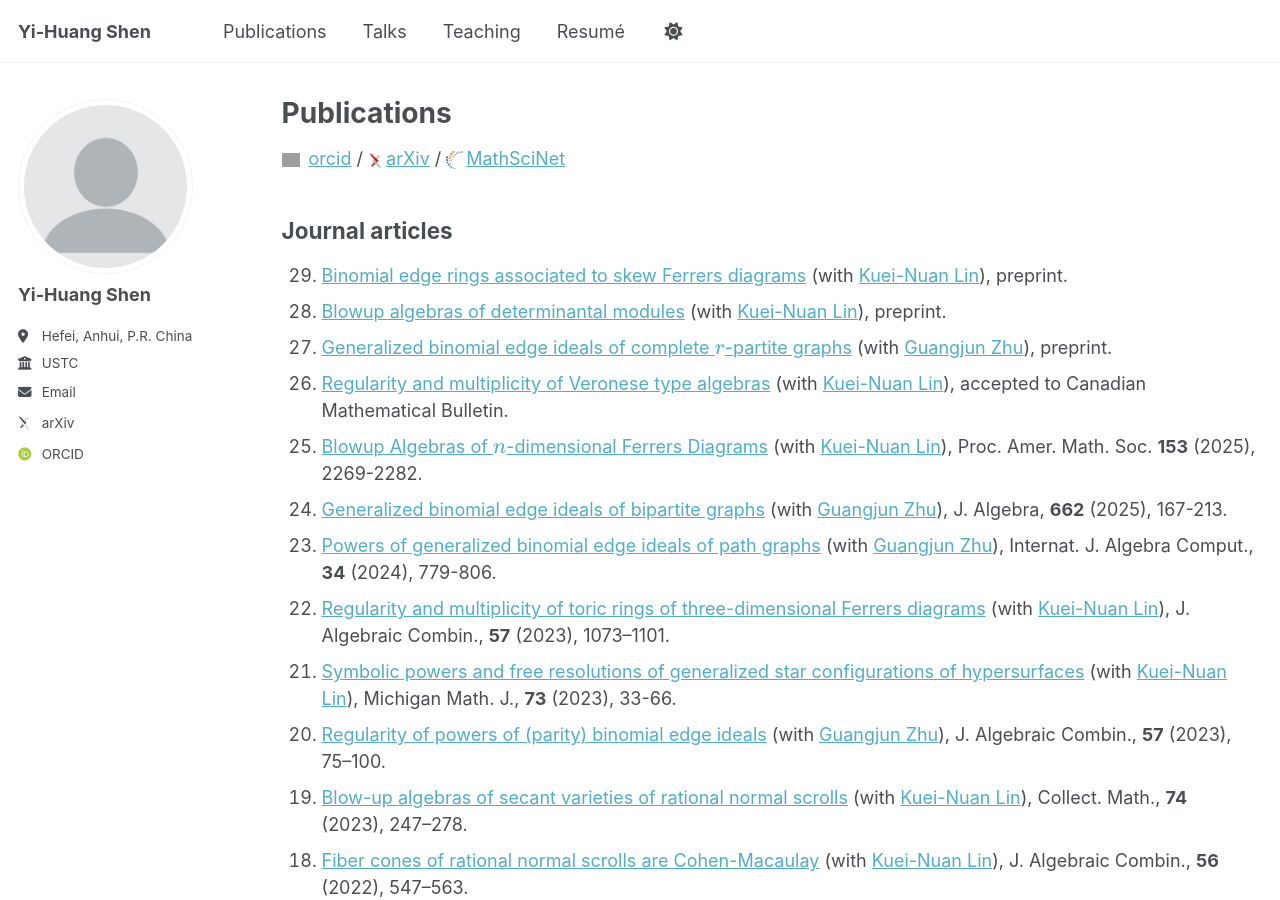
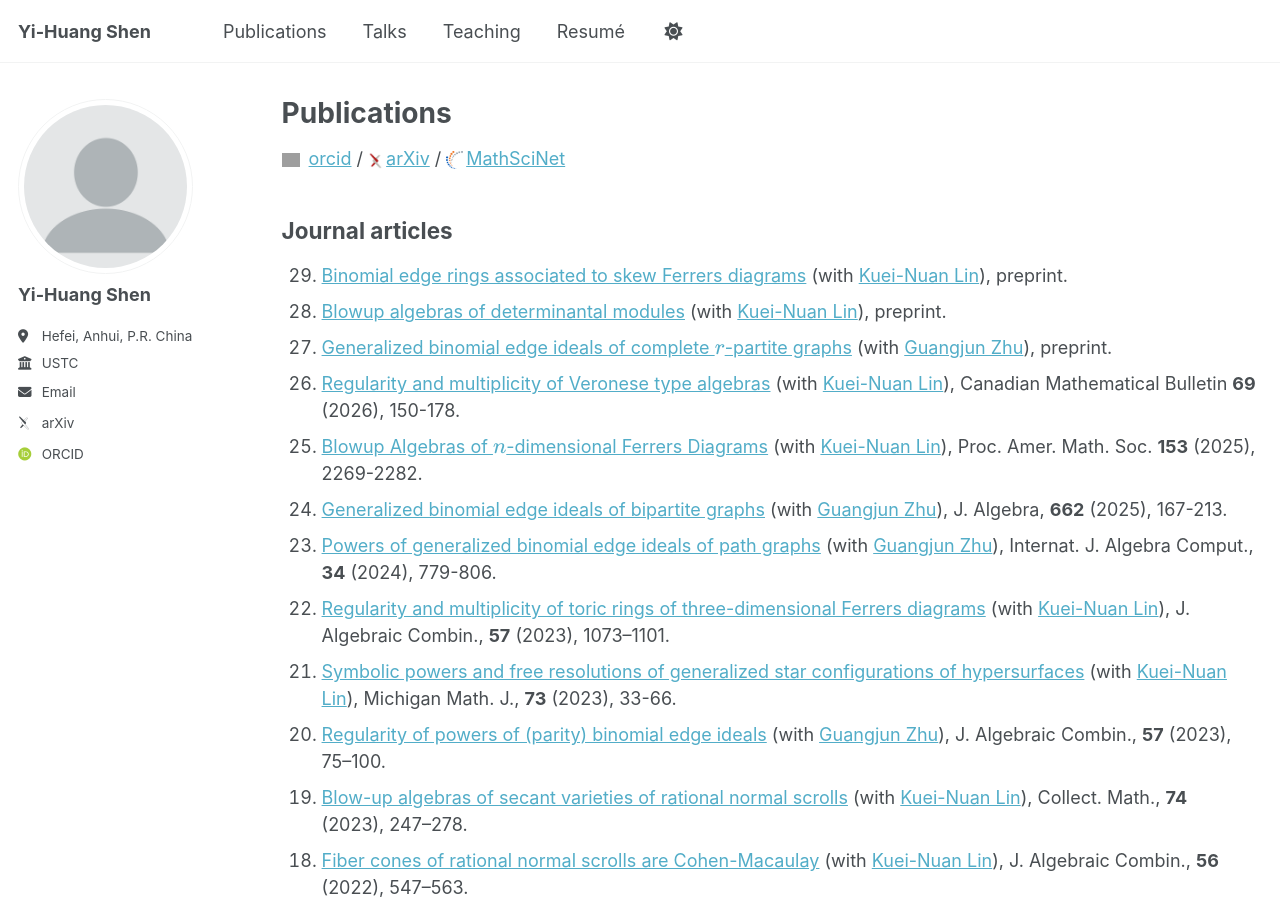
Before and after one commit to YiHuangShen-USTC/YiHuangShen-USTC.github.io, a Jekyll site: the page built from _pages/publications.md, in a window 1280 px wide and 900 px high. Built offline with Jekyll 4.4.1, drawn with Linux system fonts in a browser that asks for light colours; some web fonts are replaced; a script that is not in the unit is left out; grey boxes are pictures that could not be loaded.

Commit message:
Update publications.md

```diff
--- a/_pages/publications.md
+++ b/_pages/publications.md
@@ -14,7 +14,7 @@ author_profile: true
 <li><a href="http://arxiv.org/abs/2508.20364">Binomial edge rings associated to skew Ferrers diagrams</a> (with <a href="https://sites.psu.edu/kul20/">Kuei-Nuan Lin</a>), preprint.  </li>
 <li><a href="https://arxiv.org/abs/2408.01903">Blowup algebras of determinantal modules</a> (with <a href="https://sites.psu.edu/kul20/">Kuei-Nuan Lin</a>), preprint.  </li>
 <li><a href="https://arxiv.org/abs/2312.11807">Generalized binomial edge ideals of complete \(r\)-partite graphs</a> (with <a href="http://web.suda.edu.cn/zhuguangjun/">Guangjun Zhu</a>), preprint.</li>
-<li><a href="https://doi.org/10.4153/S0008439525100970">Regularity and multiplicity of Veronese type algebras</a> (with <a href="https://sites.psu.edu/kul20/">Kuei-Nuan Lin</a>), accepted to Canadian Mathematical Bulletin.</li>
+<li><a href="https://doi.org/10.4153/S0008439525100970">Regularity and multiplicity of Veronese type algebras</a> (with <a href="https://sites.psu.edu/kul20/">Kuei-Nuan Lin</a>), Canadian Mathematical Bulletin <b>69</b> (2026), 150-178.</li>
 <li><a href="https://doi.org/10.1090/proc/17249">Blowup Algebras of \(n\)-dimensional Ferrers Diagrams</a> (with <a href="https://sites.psu.edu/kul20/">Kuei-Nuan Lin</a>), Proc. Amer. Math. Soc. <b>153</b> (2025), 2269-2282.</li>
 <li><a href="https://doi.org/10.1016/j.jalgebra.2024.08.026">Generalized binomial edge ideals of bipartite graphs</a> (with <a href="http://web.suda.edu.cn/zhuguangjun/">Guangjun Zhu</a>), J. Algebra, <b>662</b> (2025), 167-213.</li>
 <li><a href="https://www.worldscientific.com/doi/abs/10.1142/S0218196724500292">Powers of generalized binomial edge ideals of path graphs</a> (with <a href="http://web.suda.edu.cn/zhuguangjun/">Guangjun Zhu</a>), Internat. J. Algebra Comput., <b>34</b> (2024), 779-806.</li>
```
